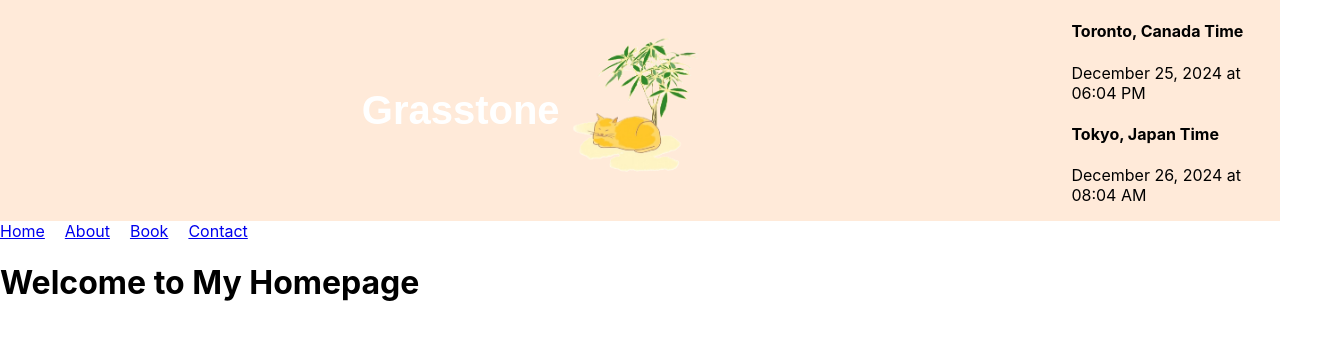
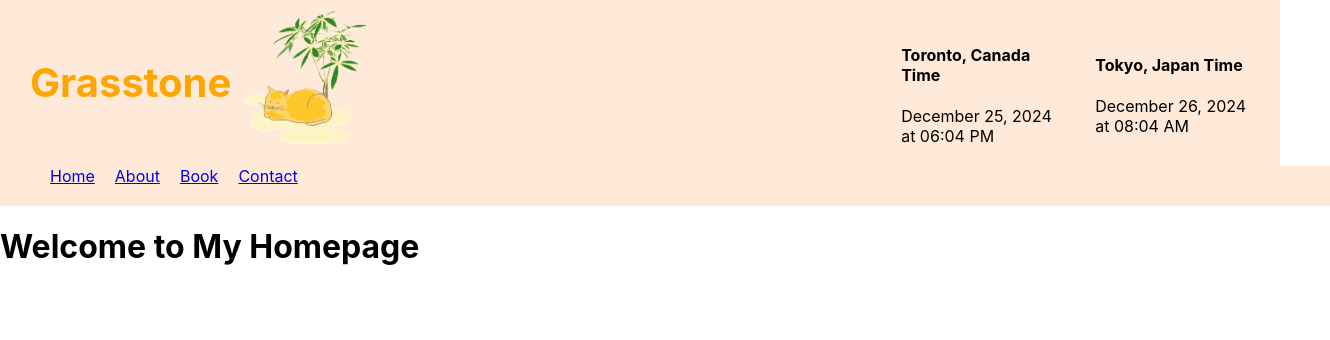
Before and after one commit to Chi-Ara293/stonerepo, a React (Create React App) app in the folder stone/: page / in a window 1280 px wide. Shown: the top 340 px of the page, 1330 px wide, since content can reach past the window. Built offline with nearby package versions, Linux system fonts and the light colour scheme.

Commit message:
added css style

```diff
--- a/stone/src/App.css
+++ b/stone/src/App.css
@@ -1,7 +1,6 @@
 .container{
   background-color: rgb(255, 234, 217);
   display: inline-flex;
-  justify-content: center;
   width: 100%;
 }
 
@@ -10,26 +9,36 @@
   display: flex;
   flex-wrap: wrap;
   align-items: center;
-  justify-content: center;
+  justify-content: flex-start;
+  padding-left: 30px;
   width: 100%;
 }
 
-.logo{
-  color: white;
-  font-family: sans-serif, cursive, 'Segoe UI', Tahoma, Geneva, Verdana;
+.clock{
+  display: flex;
+  justify-content: flex-start;
+  align-items: center;
+  gap: 30px;
+  padding-right: 20px;
+  padding-top: 20px;
 }
 
 .nav{
+  display: flex;
+  background-color: rgb(255, 234, 217);
   list-style-type: none;
-  padding: 0;
+  padding-left: 50px;
+  padding-bottom: 20px;
+  gap: 20px;
   margin: 0;
-  gap: 20px;
-  display: flex;
   align-items: center;
   width: 100%;
 }
 
-
+.nav li:hover {
+  background-color: lightblue;
+  color: white;
+}
 
 @media screen and (max-width:768px) {
   .nav{
--- a/stone/src/Header.js
+++ b/stone/src/Header.js
@@ -11,10 +11,10 @@ const Header = () => {
     return(
      <div className="container">
        <div className="header">
-             <h1 className='logo'>Grasstone</h1>
+          <h1 style={{color:'orange'}}>Grasstone</h1>
           <img src={cloaf} alt="Logo" style={imgStyle}/>
        </div>
-         <div>
+       <div className='clock'>
           <Toronto/>
           <Tokyo/>
        </div>
--- a/stone/src/Toronto.js
+++ b/stone/src/Toronto.js
@@ -8,7 +8,7 @@ const Toronto = () => {
         day: 'numeric',
         hour: '2-digit',
         minute: '2-digit',
-        hour12: true,  // Optional: For 12-hour format (AM/PM)
+        hour12: true,
       }));
 
     useEffect(() => {
@@ -23,7 +23,7 @@ const Toronto = () => {
       }));
      }, 60000);
 
-      return () => clearInterval(interval); // Clean up the interval when the component unmounts
+      return () => clearInterval(interval);
     }, []);
 
   return (
```
Lines whose indentation alone changed are shown as unchanged.
